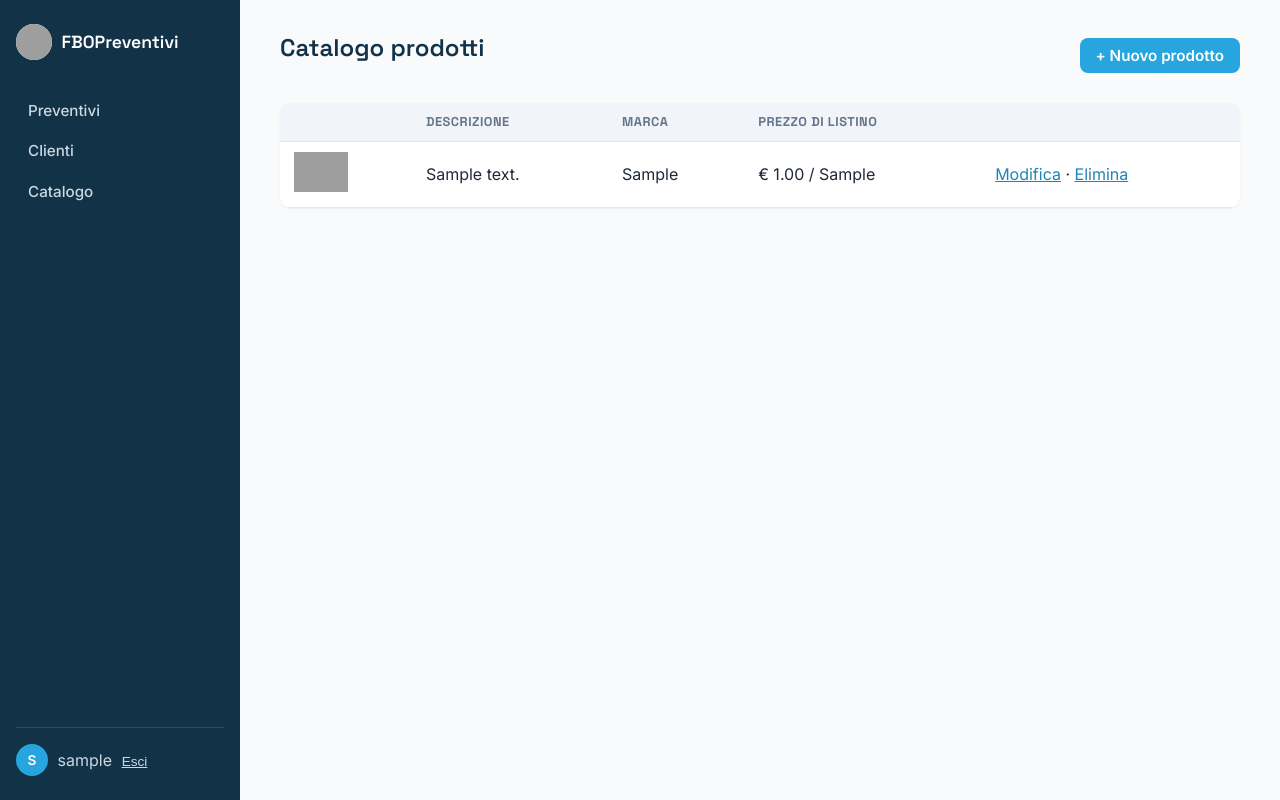
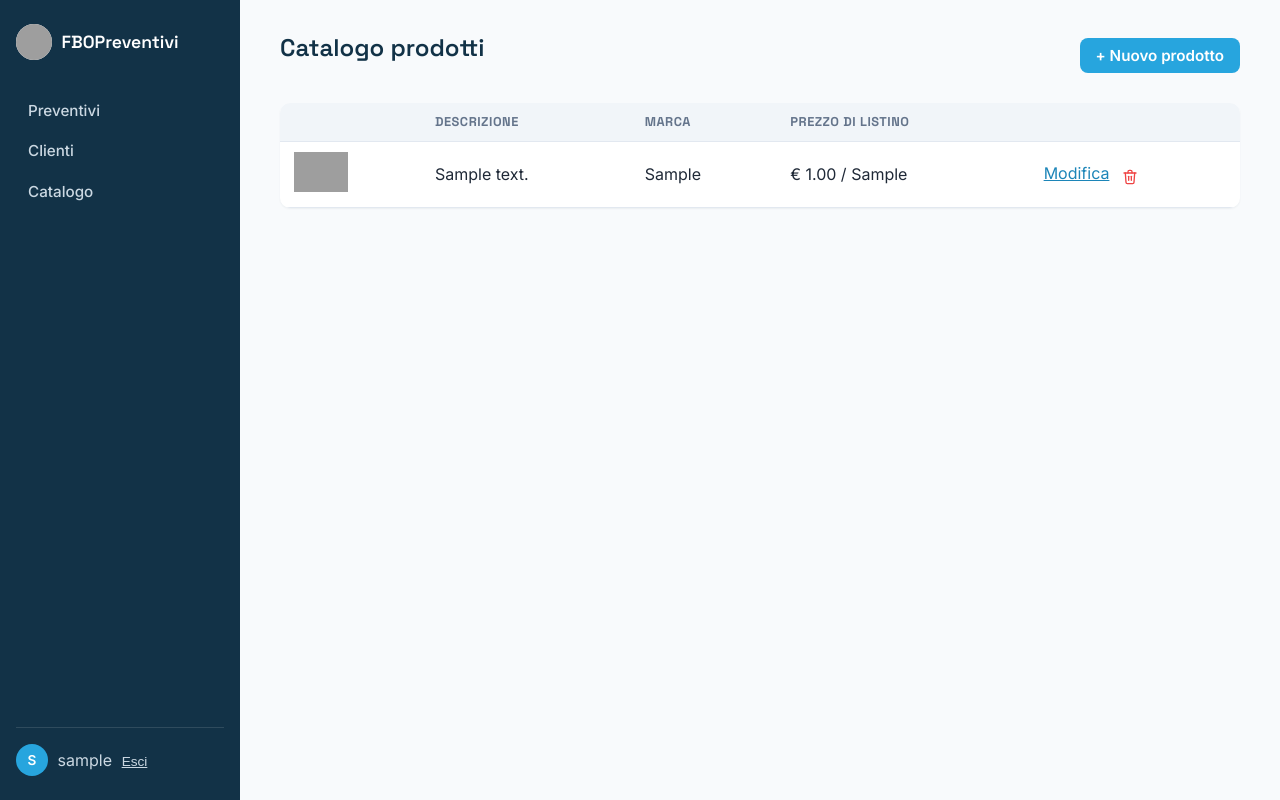
Before and after one commit to lomax73/FBOPreventivi, a Django app: page /catalogo/ in a window 1280 px wide. Run offline with Django 5.2, Linux system fonts and the light colour scheme; a user stored in the database is signed in; tables that the repository leaves empty hold one stand-in row (values such as "Sample post"); grey boxes are pictures that could not be loaded.

Commit message:
Elimina prodotto come icona, coerente con voci e preventivi
Stessa icona cestino già usata per voci e preventivi.

Co-Authored-By: Claude Sonnet 5 <noreply@anthropic.com>

```diff
--- a/templates/preventivi/prodotto_list.html
+++ b/templates/preventivi/prodotto_list.html
@@ -20,9 +20,11 @@
             <td>{{ prodotto.descrizione }}</td>
             <td>{{ prodotto.marca }}</td>
             <td>&euro; {{ prodotto.prezzo_unitario|floatformat:2 }} / {{ prodotto.unita_misura }}</td>
-            <td>
-                <a href="{% url 'prodotto-update' prodotto.pk %}">Modifica</a> &middot;
-                <a href="{% url 'prodotto-delete' prodotto.pk %}">Elimina</a>
+            <td style="white-space:nowrap;">
+                <a href="{% url 'prodotto-update' prodotto.pk %}">Modifica</a>
+                <a href="{% url 'prodotto-delete' prodotto.pk %}" title="Elimina" aria-label="Elimina" style="vertical-align:middle; color:#ef4444; margin-left:0.5rem;">
+                    <svg width="16" height="16" viewBox="0 0 24 24" fill="none" stroke="currentColor" stroke-width="2" stroke-linecap="round" stroke-linejoin="round" style="vertical-align:middle;"><polyline points="3 6 5 6 21 6"/><path d="M19 6l-1 14a2 2 0 0 1-2 2H8a2 2 0 0 1-2-2L5 6"/><path d="M10 11v6"/><path d="M14 11v6"/><path d="M9 6V4a2 2 0 0 1 2-2h2a2 2 0 0 1 2 2v2"/></svg>
+                </a>
             </td>
         </tr>
         {% endfor %}
```
